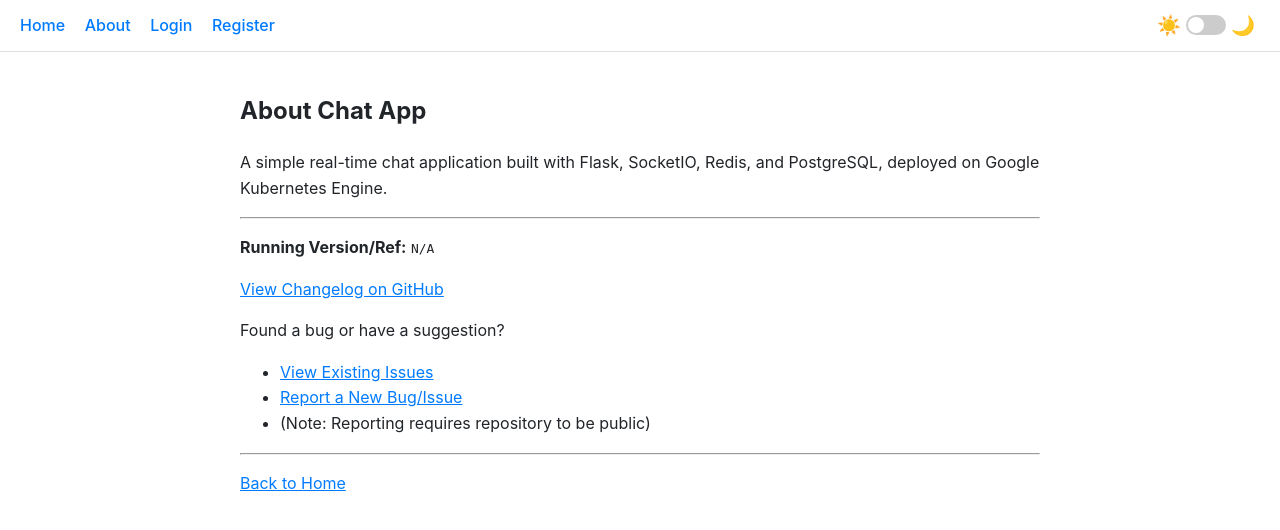
After one commit to Howletcute/chat-app-devops, a Flask app: page /about in a window 1280 px wide. The commit adds this page. Shown: the top 530 px of the page. Run offline with Flask 3, Linux system fonts and the light colour scheme.

Commit message:
"feat: Add About page with version info and links"

```diff
--- a/app/main.py
+++ b/app/main.py
@@ -38,6 +38,24 @@ def settings():
     return render_template('settings.html',
                            title='User Settings',
                            current_color=current_color)
+@main.route('/about')
+def about():
+    """Displays application information."""
+    # Read version info passed during build as env var
+    app_version = os.environ.get('APP_VERSION', 'N/A')
+    # Construct links (replace with your actual username/repo)
+    repo_url = "https://github.com/Howletcute/chat-app-devops"
+    # Link to tag/branch specific changelog if possible, otherwise repo root
+    changelog_url = f"{repo_url}/blob/{app_version}/CHANGELOG.md" if app_version != 'N/A' else f"{repo_url}/blob/main/CHANGELOG.md"
+    issues_url = f"{repo_url}/issues"
+    new_issue_url = f"{repo_url}/issues/new"
+
+    return render_template('about.html',
+                           title='About',
+                           app_version=app_version,
+                           changelog_url=changelog_url,
+                           issues_url=issues_url,
+                           new_issue_url=new_issue_url)
 
 # Note: The previous POST route for '/chat' (which handled the old nickname form)
 # is no longer needed because login/authentication now handles user identity.
--- a/templates/_base.html
+++ b/templates/_base.html
@@ -1,5 +1,6 @@
 <!DOCTYPE html>
 <html lang="en">
+
 <head>
     <meta charset="UTF-8">
     <meta name="viewport" content="width=device-width, initial-scale=1.0">
@@ -10,7 +11,7 @@
     {% endif %}
 
     <script>
-        (function() {
+        (function () {
             try {
                 // Check localStorage first
                 var theme = localStorage.getItem('theme');
@@ -34,6 +35,7 @@
     {% block head_extra %}{% endblock %}
 </head>
 </head>
+
 <body>
     <nav>
         <div class="links">
@@ -43,6 +45,7 @@
             <a href="{{ url_for('main.settings') }}">Settings</a>
             <a href="{{ url_for('auth.logout') }}">Logout ({{ current_user.username }})</a>
             {% else %}
+            <a href="{{ url_for('main.about') }}">About</a>
             <a href="{{ url_for('auth.login') }}">Login</a>
             <a href="{{ url_for('auth.register') }}">Register</a>
             {% endif %}
@@ -76,4 +79,5 @@
     {% block scripts %}{% endblock %}
     <script src="{{ url_for('static', filename='js/theme.js') }}" defer></script>
 </body>
+
 </html>
--- /dev/null
+++ b/templates/about.html
@@ -0,0 +1,24 @@
+{% extends "_base.html" %}
+
+{% block content %}
+    <h2>About Chat App</h2>
+    <p>A simple real-time chat application built with Flask, SocketIO, Redis, and PostgreSQL, deployed on Google Kubernetes Engine.</p>
+    <hr>
+    <p>
+        <strong>Running Version/Ref:</strong>
+        <code>{{ app_version | default('Unknown') }}</code>
+    </p>
+    <p>
+        <a href="{{ changelog_url | default('#') }}" target="_blank" rel="noopener noreferrer">View Changelog on GitHub</a>
+    </p>
+    <p>
+        Found a bug or have a suggestion?
+    </p>
+    <ul>
+        <li><a href="{{ issues_url | default('#') }}" target="_blank" rel="noopener noreferrer">View Existing Issues</a></li>
+        <li><a href="{{ new_issue_url | default('#') }}" target="_blank" rel="noopener noreferrer">Report a New Bug/Issue</a></li>
+        <li>(Note: Reporting requires repository to be public)</li>
+    </ul>
+    <hr>
+    <p><a href="{{ url_for('main.index') }}">Back to Home</a></p>
+{% endblock content %}
```
Also changed, not shown: .github/workflows/deploy.yml, CHANGELOG.md (added), 1 other file. Lines whose indentation alone changed are shown as unchanged.
